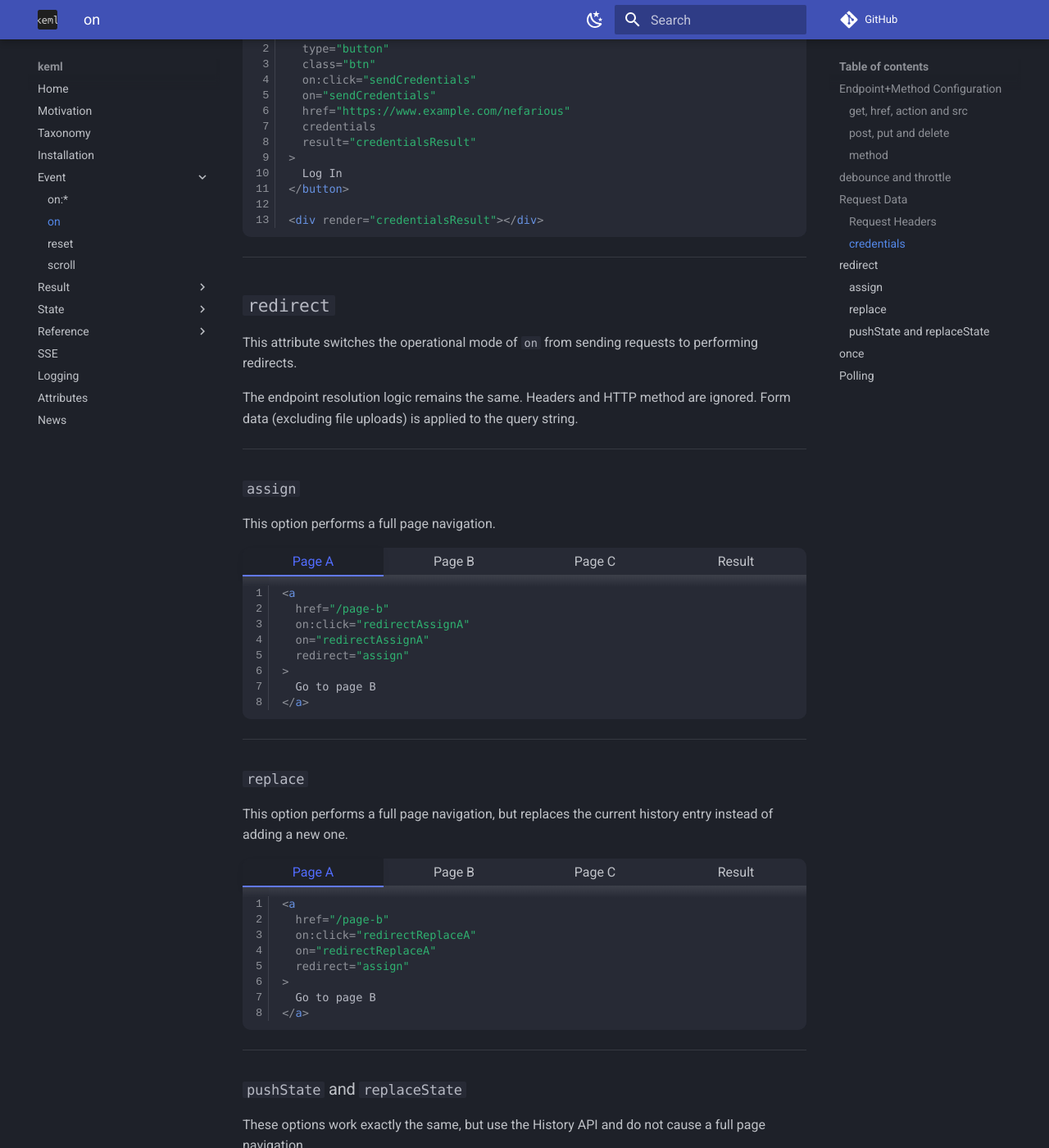
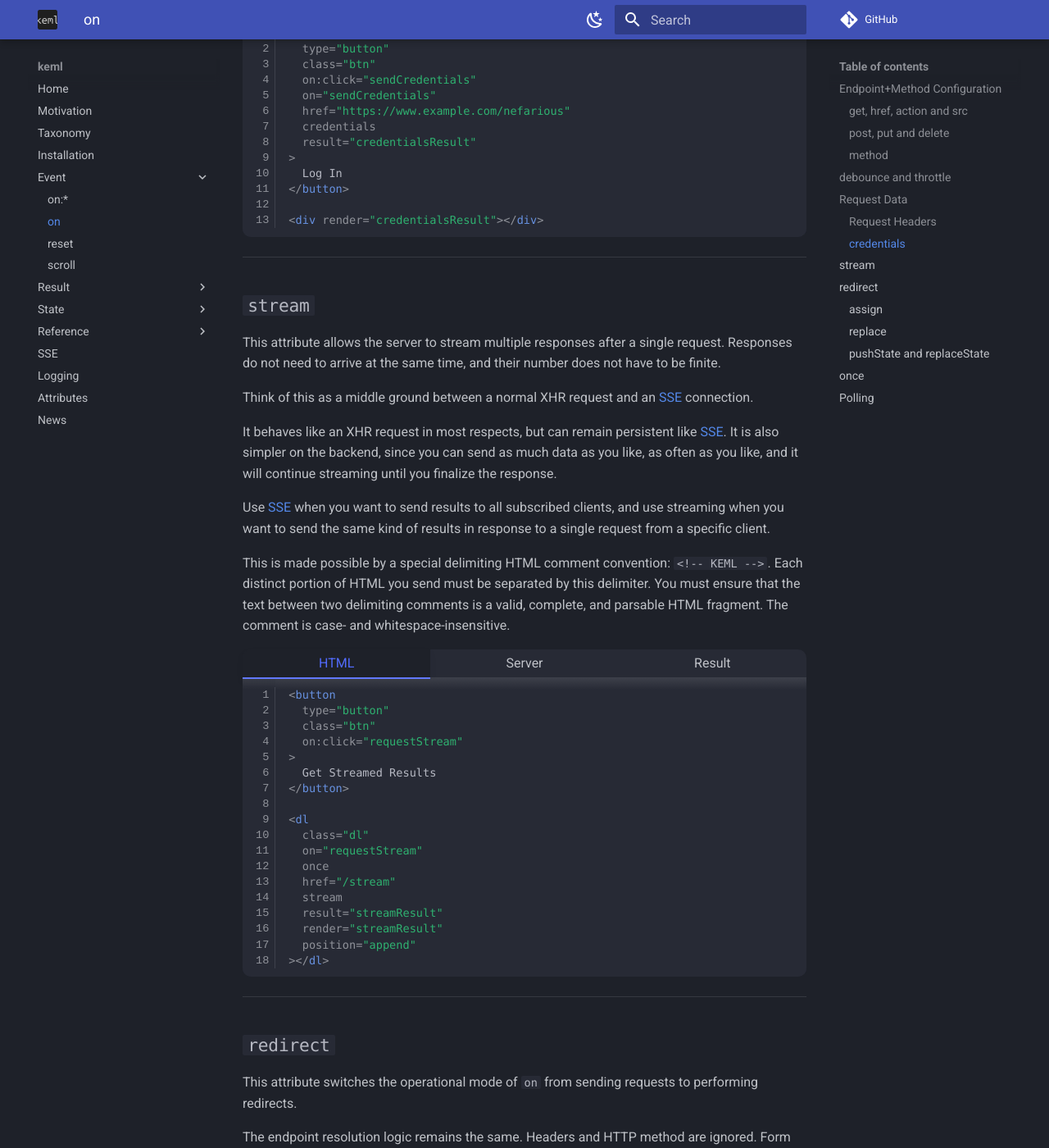
Before and after one commit to thealjey/keml, an MkDocs documentation site: the page built from docs/event/on.md, in a window 1280 px wide and 1400 px high, scrolled down 6657 px. Shown: the whole window at 82% size. Built offline with MkDocs 1.6.1 and Material for MkDocs 9.7.7, drawn with Linux system fonts in a browser that asks for light colours; comment, search, counter and statistics services are not loaded.

Commit message:
feat: streaming response support

````diff
--- a/docs/event/on.md
+++ b/docs/event/on.md
@@ -323,6 +323,70 @@ determines whether or not the credentials are enabled.
 
 ---
 
+## `stream`
+
+This attribute allows the server to stream multiple responses after a single
+request. Responses do not need to arrive at the same time, and their number does
+not have to be finite.
+
+Think of this as a middle ground between a normal XHR request and an
+[SSE](../sse.md) connection.
+
+It behaves like an XHR request in most respects, but can remain persistent like
+[SSE](../sse.md). It is also simpler on the backend, since you can send as much
+data as you like, as often as you like, and it will continue streaming until you
+finalize the response.
+
+Use [SSE](../sse.md) when you want to send results to all subscribed clients,
+and use streaming when you want to send the same kind of results in response to
+a single request from a specific client.
+
+This is made possible by a special delimiting HTML comment convention:
+`<!-- KEML -->`. Each distinct portion of HTML you send must be separated by
+this delimiter. You must ensure that the text between two delimiting comments is
+a valid, complete, and parsable HTML fragment. The comment is case- and
+whitespace-insensitive.
+
+<div class="tabs">
+  <label><input type="radio" name="tabs-10" checked>HTML</label>
+  <label><input type="radio" name="tabs-10">Server</label>
+  <label><input type="radio" name="tabs-10">Result</label>
+  <section>
+```html
+--8<-- "snippets/stream-client.html"
+```
+  </section>
+  <section>
+    <p class="mh3">
+      Since the last message is not delimited by a
+      <code>&lt;!-- KEML --&gt;</code> comment, it will not be received until
+      <code>server.end()</code> is called.
+    </p>
+    <p class="mh3">
+      Because there is a <code>server.end()</code> call, this stream is finite.
+    </p>
+    <p class="mh3">
+      After receiving a single request, this endpoint will return four separate
+      responses: the first immediately, and the next three spaced two seconds
+      apart.
+    </p>
+    <p class="mh3">
+      In this example server, the timing is a bit contrived for simplicity.
+      In the real world, these streamed fragments may be delayed by database
+      latency, a microservice response, a chatbot generating messages, or any
+      other timing-dependent behavior.
+    </p>
+```html
+--8<-- "snippets/stream-server.html"
+```
+  </section>
+  <section class="ma3">
+--8<-- "snippets/stream-client.html"
+  </section>
+</div>
+
+---
+
 ## `redirect`
 
 This attribute switches the operational mode of `on` from sending requests to
@@ -338,10 +402,10 @@ ignored. Form data (excluding file uploads) is applied to the query string.
 This option performs a full page navigation.
 
 <div class="tabs">
-  <label><input type="radio" name="tabs-10" checked>Page A</label>
-  <label><input type="radio" name="tabs-10">Page B</label>
-  <label><input type="radio" name="tabs-10">Page C</label>
-  <label><input type="radio" name="tabs-10">Result</label>
+  <label><input type="radio" name="tabs-11" checked>Page A</label>
+  <label><input type="radio" name="tabs-11">Page B</label>
+  <label><input type="radio" name="tabs-11">Page C</label>
+  <label><input type="radio" name="tabs-11">Result</label>
   <section>
 ```html
 --8<-- "snippets/location-assign-a-server.html"
@@ -375,10 +439,10 @@ This option performs a full page navigation, but replaces the current history
 entry instead of adding a new one.
 
 <div class="tabs">
-  <label><input type="radio" name="tabs-11" checked>Page A</label>
-  <label><input type="radio" name="tabs-11">Page B</label>
-  <label><input type="radio" name="tabs-11">Page C</label>
-  <label><input type="radio" name="tabs-11">Result</label>
+  <label><input type="radio" name="tabs-12" checked>Page A</label>
+  <label><input type="radio" name="tabs-12">Page B</label>
+  <label><input type="radio" name="tabs-12">Page C</label>
+  <label><input type="radio" name="tabs-12">Result</label>
   <section>
 ```html
 --8<-- "snippets/location-replace-a-server.html"
@@ -416,11 +480,11 @@ separate thing you have to implement, and it does not impose restrictions on
 your server infrastructure 🤯.
 
 <div class="tabs">
-  <label><input type="radio" name="tabs-12" checked>HTML</label>
-  <label><input type="radio" name="tabs-12">Page A</label>
-  <label><input type="radio" name="tabs-12">Page B</label>
-  <label><input type="radio" name="tabs-12">Page C</label>
-  <label><input type="radio" name="tabs-12">Result</label>
+  <label><input type="radio" name="tabs-13" checked>HTML</label>
+  <label><input type="radio" name="tabs-13">Page A</label>
+  <label><input type="radio" name="tabs-13">Page B</label>
+  <label><input type="radio" name="tabs-13">Page C</label>
+  <label><input type="radio" name="tabs-13">Result</label>
   <section>
 ```html
 --8<-- "snippets/history-home-server.html"
@@ -459,9 +523,9 @@ This is a self-destruct instruction for the `on` attribute. It is removed after
 the first invocation.
 
 <div class="tabs">
-  <label><input type="radio" name="tabs-13" checked>HTML</label>
-  <label><input type="radio" name="tabs-13">Server</label>
-  <label><input type="radio" name="tabs-13">Result</label>
+  <label><input type="radio" name="tabs-14" checked>HTML</label>
+  <label><input type="radio" name="tabs-14">Server</label>
+  <label><input type="radio" name="tabs-14">Result</label>
   <section>
 ```html
 --8<-- "snippets/once-client.html"
@@ -491,8 +555,8 @@ KEML does not implement polling as a dedicated feature, but it can still be
 assembled from the basic building blocks shown above.
 
 <div class="tabs">
-  <label><input type="radio" name="tabs-14" checked>Server</label>
-  <label><input type="radio" name="tabs-14">Result</label>
+  <label><input type="radio" name="tabs-15" checked>Server</label>
+  <label><input type="radio" name="tabs-15">Result</label>
   <section>
 ```html
 --8<-- "snippets/polling-server.html"
--- /dev/null
+++ b/docs/snippets/stream-client.html
@@ -0,0 +1,18 @@
+<button
+  type="button"
+  class="btn"
+  on:click="requestStream"
+>
+  Get Streamed Results
+</button>
+
+<dl
+  class="dl"
+  on="requestStream"
+  once
+  href="/stream"
+  stream
+  result="streamResult"
+  render="streamResult"
+  position="append"
+></dl>
--- /dev/null
+++ b/docs/snippets/stream-server.html
@@ -0,0 +1,21 @@
+{{
+
+  const msg4 = () => setTimeout(() => (
+    server.write("<dt>And so are</dt><dd>you</dd>"),
+    server.end()
+  ), 2000);
+
+  const msg3 = () => setTimeout(() => (
+    server.write("<dt>KEML is</dt><dd>awesome</dd><!-- KEML -->"),
+    msg4()
+  ), 2000);
+
+  setTimeout(() => (
+    server.write("<dt>Violets are</dt><dd>blue</dd><!-- KEML -->"),
+    msg3()
+  ), 2000);
+
+}}
+
+<dt>Roses are</dt><dd>red</dd>
+<!-- KEML -->
--- a/package.json
+++ b/package.json
@@ -7,7 +7,7 @@
   "devDependencies": {
     "@types/node": "^25.9.1",
     "@vitest/coverage-v8": "^4.1.7",
-    "dependency-cruiser": "^17.4.2",
+    "dependency-cruiser": "^17.4.3",
     "esbuild": "^0.28.0",
     "happy-dom": "^20.9.0",
     "vitest": "^4.1.7"
@@ -66,5 +66,5 @@
     "test": "NODE_ENV=test vitest run -c bin/test.mts",
     "test:watch": "NODE_ENV=test vitest watch -c bin/test.mts"
   },
-  "version": "3.6.0"
+  "version": "3.7.0"
 }
````
Also changed, not shown: README.md (+1 -1 lines), docs/index.md (+1 -1 lines), docs/news.md (+8 -0 lines), docs/snippets/routes.txt (+35 -33 lines), keml.js, 9 other files.
